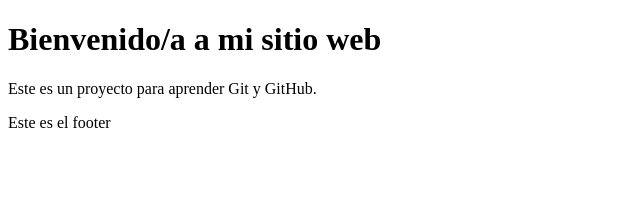
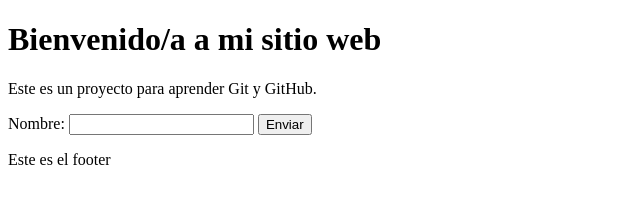
Before and after one commit to JorgeCallejeroEscribano/Examen110326, a plain HTML site: page index.html in a window 1280 px wide. Shown: the whole page, without its empty margins (0-640 px from the left). Drawn offline with Linux system fonts and the light colour scheme.

Commit message:
2º Mejora se ha añadido un formulario

```diff
--- a/index.html
+++ b/index.html
@@ -8,6 +8,11 @@
 <body>
     <h1>Bienvenido/a a mi sitio web</h1>
     <p>Este es un proyecto para aprender Git y GitHub.</p>
+    <form action="">
+        <label for="nombre">Nombre:</label>
+        <input type="text" name="nombre">
+        <button>Enviar</button>
+    </form>
 </body>
 <footer>
     <p>Este es el footer</p>
```
